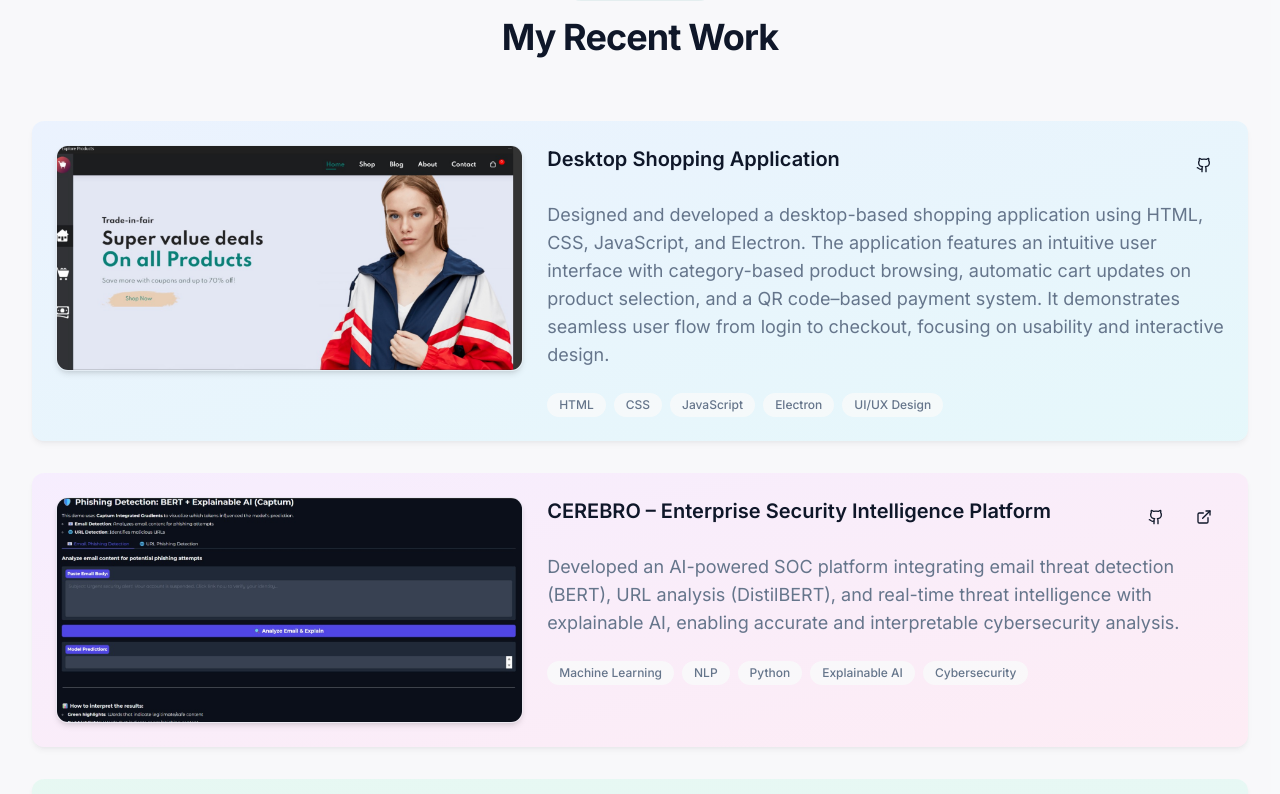
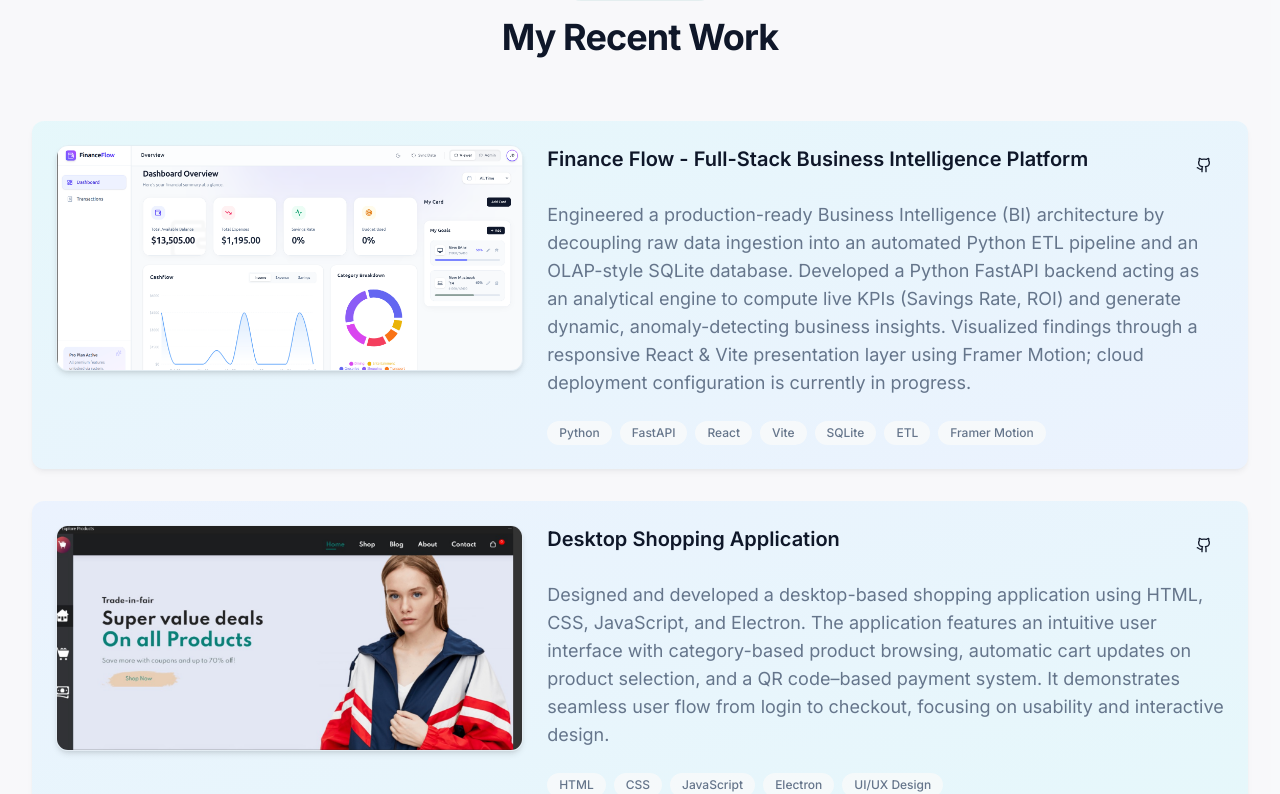
Before and after one commit to DurgamPoojitha/Portfolio, a React (Vite) app: page / in a window 1280 px wide. Shown: the part 2547-3341 px from the top of the page. Built offline with nearby package versions, Linux system fonts and the light colour scheme.

Commit message:
feat: add Finance Flow project to portfolio

```diff
--- a/src/components/portfolio/ProjectsSection.tsx
+++ b/src/components/portfolio/ProjectsSection.tsx
@@ -6,8 +6,18 @@ import projectSql from "@/assets/project-sql.png";
 import projectSense360 from "@/assets/truck.jpeg";
 import projectVotum from "@/assets/Votum.jpeg";
 import projectEcommerce from "@/assets/ecommerce.png";
+import projectFinanceFlow from "@/assets/financeflow.png";
 
 const projects = [
+  {
+    title: "Finance Flow - Full-Stack Business Intelligence Platform",
+    description: "Engineered a production-ready Business Intelligence (BI) architecture by decoupling raw data ingestion into an automated Python ETL pipeline and an OLAP-style SQLite database. Developed a Python FastAPI backend acting as an analytical engine to compute live KPIs (Savings Rate, ROI) and generate dynamic, anomaly-detecting business insights. Visualized findings through a responsive React & Vite presentation layer using Framer Motion; cloud deployment configuration is currently in progress.",
+    tags: ["Python", "FastAPI", "React", "Vite", "SQLite", "ETL", "Framer Motion"],
+    color: "from-cyan-500/10 to-blue-500/10",
+    image: projectFinanceFlow,
+    github: "https://github.com/DurgamPoojitha/FinanceFlow",
+    live: null,
+  },
   {
     title: "Desktop Shopping Application",
     description: "Designed and developed a desktop-based shopping application using HTML, CSS, JavaScript, and Electron. The application features an intuitive user interface with category-based product browsing, automatic cart updates on product selection, and a QR code–based payment system. It demonstrates seamless user flow from login to checkout, focusing on usability and interactive design.",
```
